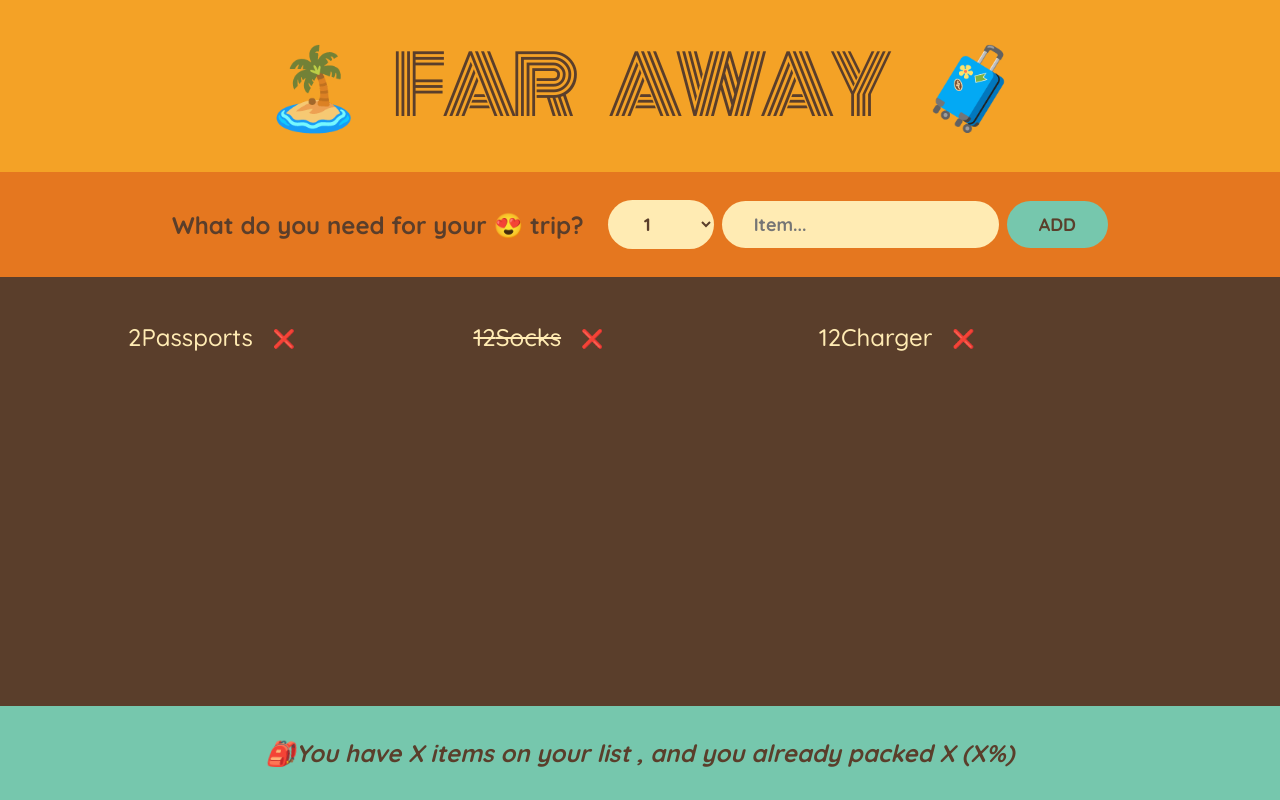
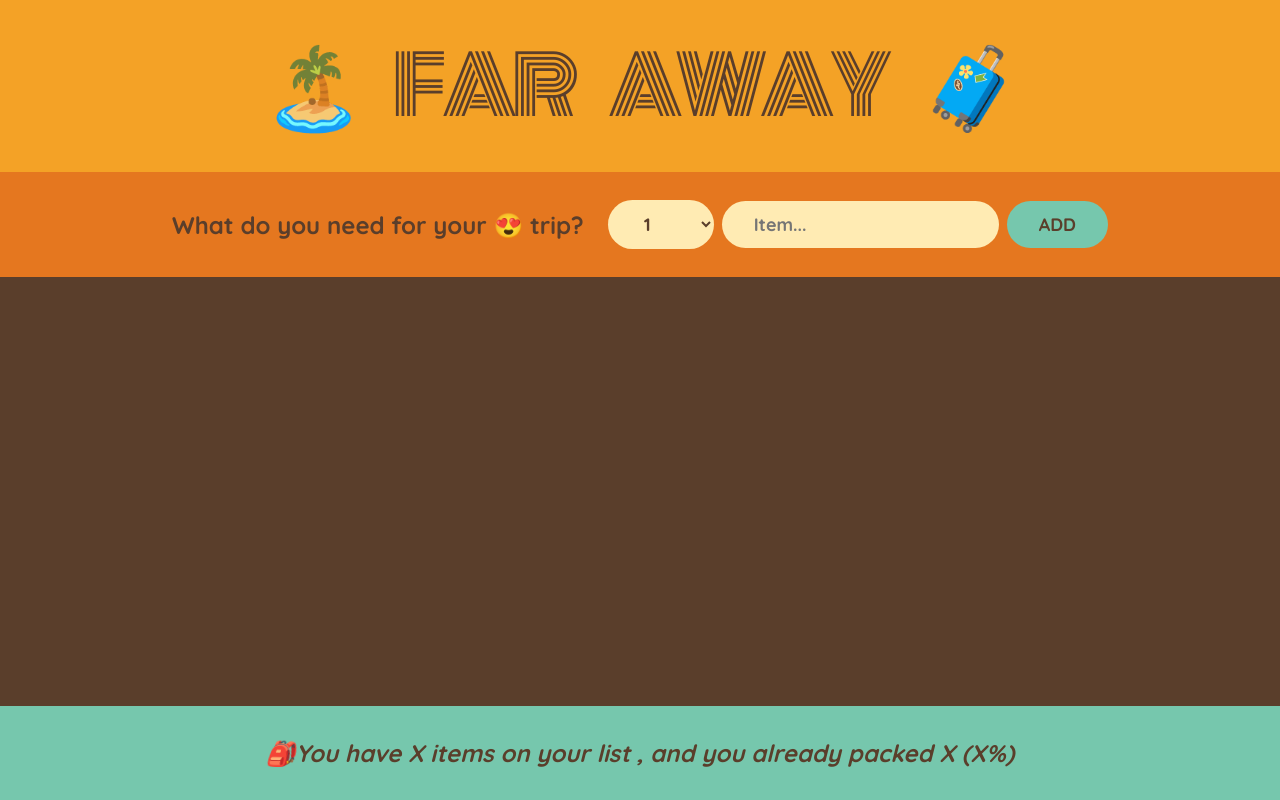
Before and after one commit to trdxDeepu/Packing-app, a React (Vite) app: page / in a window 1280 px wide. Built offline with nearby package versions, Linux system fonts and the light colour scheme.

Commit message:
created item and setitem as global state and passed those state as props in  component packing list and form to pass the function

```diff
--- a/src/App.jsx
+++ b/src/App.jsx
@@ -11,11 +11,15 @@ const initialItems = [
 import React, { useState } from "react";
 
 const App = () => {
+  const [item, setItems] = useState([]);
+  function handleItem(item) {
+    setItems((items) => [...items, item]);
+  }
   return (
     <div className="app">
       <Logo />
-      <Form />
-      <PackingList />
+      <Form onAddItems={handleItem} />
+      <PackingList items={item} />
       <Stats />
     </div>
   );
@@ -27,31 +31,33 @@ function Logo() {
   return <h1> 🏝️ Far Away 🧳</h1>;
 }
 
-function Form() {
+function Form({ onAddItems }) {
   const [description, setDescription] = useState("");
   const [quantity, setQuantity] = useState(1);
 
   function handleSubmit(e) {
     e.preventDefault();
 
-    if(!description) return;
+    if (!description) return;
 
-    const newItem = {description,quantity,packed:false,id:Date.now()}
-    console.log(newItem)
+    const newItem = { description, quantity, packed: false, id: Date.now() };
+    console.log(newItem);
+    onAddItems(newItem);
 
     setDescription("");
     setQuantity(1);
-
   }
 
   return (
     <div className="add-form" onClick={handleSubmit}>
       <h3>What do you need for your 😍 trip? </h3>
       <select
-      value={quantity}
-      onChange={(e) => {
-      console.log(e.target.value)
-      setQuantity(e.target.value)}}>
+        value={quantity}
+        onChange={(e) => {
+          console.log(e.target.value);
+          setQuantity(e.target.value);
+        }}
+      >
         {Array.from({ length: 20 }, (_, i) => i + 1).map((num) => (
           <option value={num} key={num}>
             {num}
@@ -63,19 +69,20 @@ function Form() {
         placeholder="Item..."
         value={description}
         onChange={(e) => {
-          console.log(e.target.value)
-          setDescription(e.target.value)}}
+          console.log(e.target.value);
+          setDescription(e.target.value);
+        }}
       />
       <button type="submit">Add</button>
     </div>
   );
 }
 
-function PackingList() {
+function PackingList({ items }) {
   return (
     <div className="list">
       <ul>
-        {initialItems.map((item) => (
+        {items.map((item) => (
           <Item item={item} key={item.id} />
         ))}
       </ul>
```
